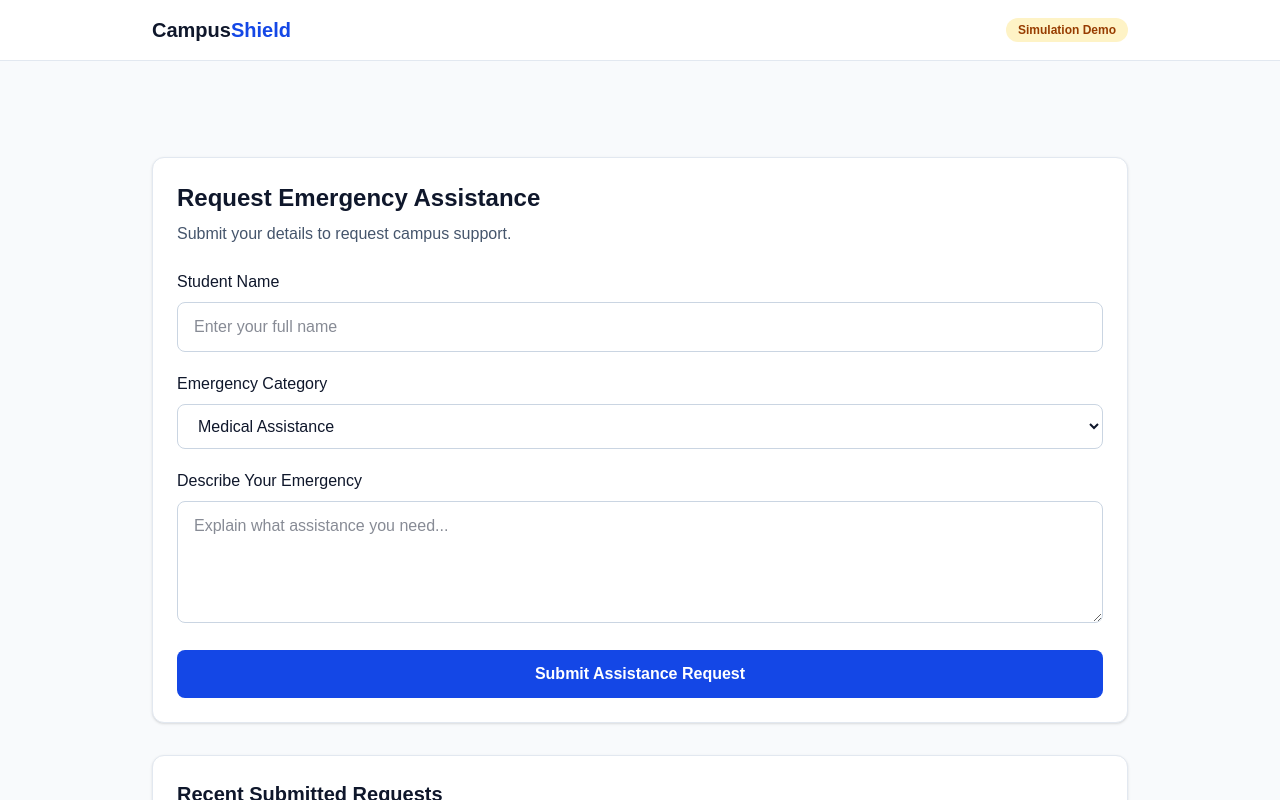
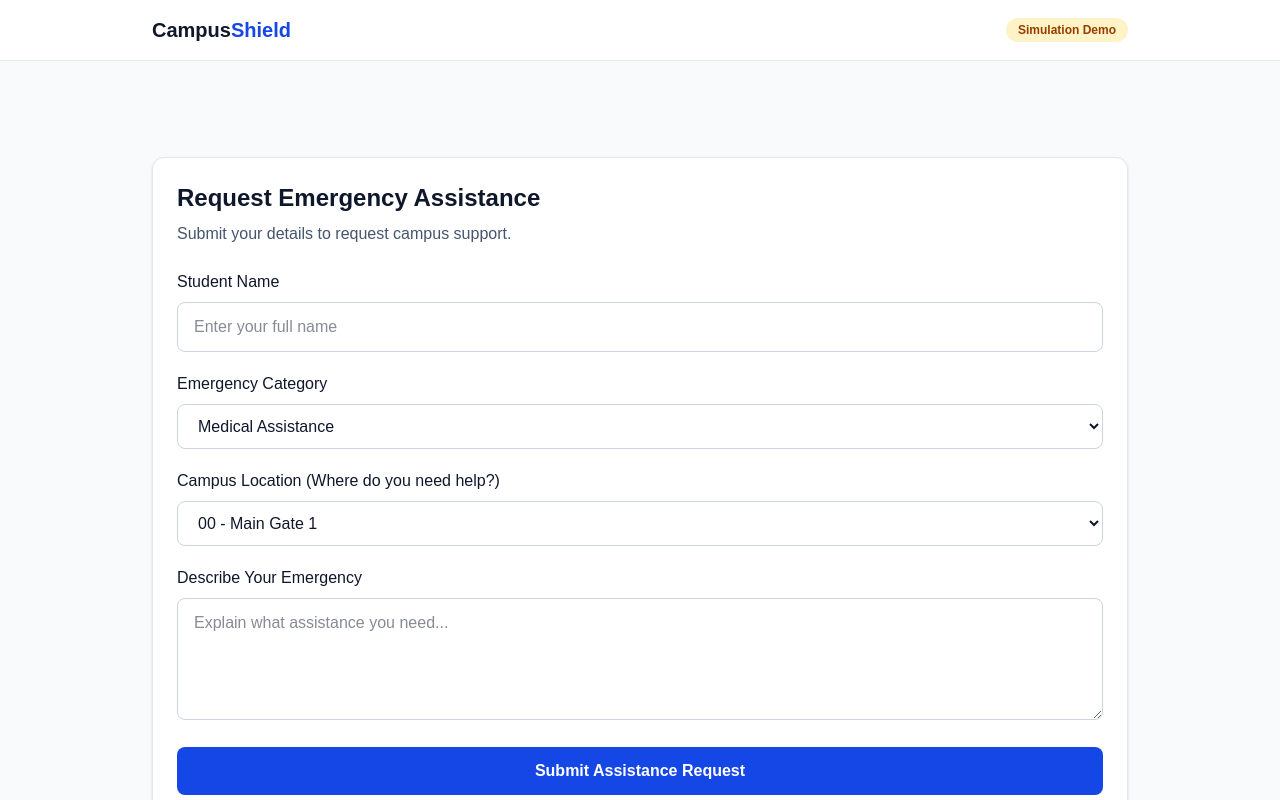
Before and after one commit to shivansh01-24/safecampus, a Next.js app: page / in a window 1280 px wide. Shown: the top 800 px of the page. Built offline with nearby package versions, Linux system fonts and the light colour scheme.

Commit message:
added campus location dropdown

```diff
--- a/src/app/page.tsx
+++ b/src/app/page.tsx
@@ -10,6 +10,7 @@ type EmergencyService = {
 type EmergencyRequest = {
   studentName: string;
   category: string;
+  campusLocation?: string;
   description: string;
 };
 
@@ -19,7 +20,6 @@ const emergencyServices: EmergencyService[] = [
     description: "for campus saftey",
     icon: "campus",
   },
-
   {
     title: "medical assistance",
     description: "for medical concerns and supports.",
@@ -32,22 +32,87 @@ const emergencyServices: EmergencyService[] = [
   },
 ];
 
+const CAMPUS_LOCATIONS = [
+  "00 - Main Gate 1",
+  "1A - School of Design (Fashion)",
+  "1B - School of Design (Fashion)",
+  "2A - Uni Auditorium",
+  "3 - Uni-Health Center",
+  "4 - Lovely Institute of Technology-Pharmacy",
+  "5 - Animal House",
+  "6 - School of Architecture & Designing",
+  "7 - School of Pharmaceutical Science",
+  "8 - School of Journalism, Film Production and Creative Arts",
+  "13 - Student Welfare Wing",
+  "14 - School of Business",
+  "15 - Uni Mall",
+  "15A - Student Resource Centre",
+  "15B - School of Hotel Management and Tourism",
+  "16 - Baldev Raj Mittal UniPolis",
+  "18 - Lovely School of Education",
+  "19 - School of Journalism, Films And Creative Arts - I",
+  "20 - School of Law",
+  "21 - School of Law",
+  "25 - School of AI and Emerging Technology",
+  "26 - School of AI and Emerging Technology",
+  "27 - School of Computing and Artificial Intelligence",
+  "28 - School of Computing and Artificial Intelligence",
+  "29 - Administration-I",
+  "30 - Central Administrative Office",
+  "31 - Admission Block",
+  "32 - Administration-II",
+  "33 - School of Computer Science & Engineering",
+  "34 - School of Computer Science & Engineering",
+  "35 - Shanti Devi Mittal Auditorium",
+  "36 - School of Electronics and Electrical Engineering",
+  "37 - Centre Library",
+  "37A - School of Bio Engineering and Bio Sciences",
+  "38 - School of Computer Application / Division of Research and Development",
+  "39 - Innovation Studio",
+  "41-AB - Boys Apartment",
+  "41-CD - Staff Residence",
+  "47 - Shanti Devi Mittal Indoor Sports Complex",
+  "55 - School of Mechanical Engineering / Polytechnic / Chemical Sciences",
+  "58 - Mechanical Engineering Workshops",
+  "59 - New Polytechnic Block",
+  "60 - Workshop",
+  "61 - Student Learning Center",
+  "BH-1 - Boys Hostel-01",
+  "BH-2 - Boys Hostel-02",
+  "BH-3 - Boys Hostel-03",
+  "BH-4 - Boys Hostel-04",
+  "BH-5 - Boys Hostel-05",
+  "BH-6 - Boys Hostel-06",
+  "BH-7 - Boys Hostel-07",
+  "BS-11 - Boys Studios 11",
+  "BS-12 - Boys Studios 12",
+  "BS-13 - Boys Studios 13",
+  "GH-1 - Girls Hostel-01",
+  "GH-2 - Girls Hostel-02",
+  "GH-3 - Girls Hostel-03",
+  "GH-4 - Girls Hostel-04",
+  "GH-5 - Girls Hostel-05",
+  "GH-6 - Girls Hostel-06",
+  "GH-7 - Girls Hostel-07",
+  "GS-11 - Girls Studios 11",
+  "GS-12 - Girls Studios 12",
+  "VET - Vet Clinic",
+];
+
 export default function Home() {
   const [studentName, setStudentName] = useState("");
   const [category, setCategory] = useState("Medical");
+  const [campusLocation, setCampusLocation] = useState(CAMPUS_LOCATIONS[0]);
   const [description, setDescription] = useState("");
   const [successMessage, setSuccessMessage] = useState("");
-  // list to store all submitted requests so they show on screen
   const [requestsList, setRequestsList] = useState<EmergencyRequest[]>([]);
 
   const handleSubmit = (e: React.FormEvent<HTMLFormElement>) => {
-    //e = event so any cahnge in evnt will trigger it e container information about the event that occurred
-    e.preventDefault(); //prevents the browser form refreshing the page //so normal in html if somnone submit what avascript do it refresh the page to naviagte to  oher page but here in react we set our own rule thta after submissionw hat will ahppen so we prevent the default behavior of the form submission which is to refresh the page and navigate to another page
+    e.preventDefault();
     const newRequest: EmergencyRequest = {
-      //so we create a const then we made the stucture which taht cosnst have to foloow which emergency request
-      //here its creates an object using the emergency request type and the values from the form fields
       studentName,
       category,
+      campusLocation,
       description,
     };
     console.log("Emergency Request Submitted:", newRequest);
@@ -55,10 +120,8 @@ export default function Home() {
       "Your assistance request has been submitted successfully.",
     );
 
-    // add to our submitted requests list so student can see it below
     setRequestsList((prev) => [newRequest, ...prev]);
 
-    // send request to backend express server on port 5000
     fetch("http://localhost:5000/api/requests", {
       method: "POST",
       headers: {
@@ -71,12 +134,12 @@ export default function Home() {
         console.log("Saved to backend successfully:", data);
       })
       .catch((err) => {
-        // if backend is not running, request is still preserved in frontend state
         console.log("Backend offline or connection error:", err);
       });
 
-    setStudentName(""); //here resets all thing which in the form so it become new
+    setStudentName("");
     setCategory("Medical");
+    setCampusLocation(CAMPUS_LOCATIONS[0]);
     setDescription("");
   };
   return (
@@ -101,7 +164,6 @@ export default function Home() {
             Submit your details to request campus support.
           </p>
 
-          {/* form */}
           <form onSubmit={handleSubmit} className="mt-6 space-y-5">
             <div>
               <label className="mb-2 block font-medium">Student Name</label>
@@ -132,6 +194,23 @@ export default function Home() {
             </div>
             <div>
               <label className="mb-2 block font-medium">
+                Campus Location (Where do you need help?)
+              </label>
+
+              <select
+                value={campusLocation}
+                onChange={(e) => setCampusLocation(e.target.value)}
+                className="w-full rounded-lg border border-slate-300 px-4 py-3 outline-none focus:border-blue-600 bg-white"
+              >
+                {CAMPUS_LOCATIONS.map((loc) => (
+                  <option key={loc} value={loc}>
+                    {loc}
+                  </option>
+                ))}
+              </select>
+            </div>
+            <div>
+              <label className="mb-2 block font-medium">
                 Describe Your Emergency
               </label>
 
@@ -158,9 +237,6 @@ export default function Home() {
           )}
         </section>
 
-        {/* form end */}
-
-        {/* submitted requests section so student can see their submitted requests */}
         <section className="mt-8 rounded-xl border border-slate-200 bg-white p-6 shadow-sm">
           <h2 className="text-xl font-bold">Recent Submitted Requests</h2>
           <p className="mt-1 text-sm text-slate-600">
@@ -187,6 +263,9 @@ export default function Home() {
                         {req.category}
                       </span>
                     </div>
+                    <p className="mt-1 text-xs font-semibold text-emerald-700">
+                      📍 Location: {req.campusLocation || CAMPUS_LOCATIONS[0]}
+                    </p>
                     <p className="mt-1 text-sm text-slate-600">
                       {req.description}
                     </p>
```
